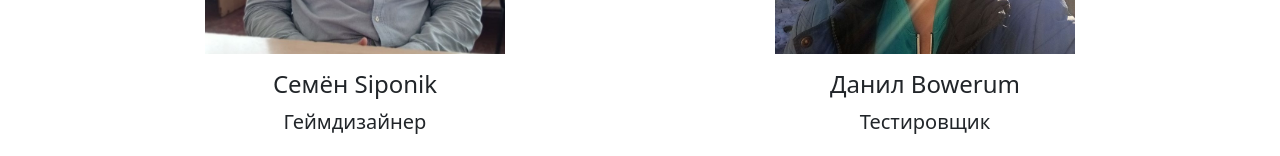
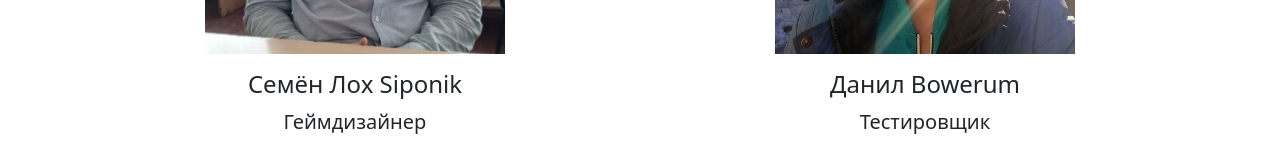
Before and after one commit to Bowerum/bowerum.github.io, a plain HTML site: page team.html in a window 1280 px wide. Shown: the part 554-710 px from the top of the page. Drawn offline with nearby package versions, Linux system fonts and the light colour scheme.

Commit message:
Update team.html

```diff
--- a/team.html
+++ b/team.html
@@ -57,7 +57,7 @@
                         <div class="member-photo mb-3">
                             <img src="images/team/siponik.jpg" alt="Семён Siponik" class="img-fluid">
                         </div>
-                        <h4>Семён Siponik</h4>
+                        <h4>Семён Лох Siponik</h4>
                         <p>Геймдизайнер</p>
                         <p>Telegram:
                             <a href="https://t.me/siponikk" target="_blank"><i class="bi bi-telegram"></i></a>
```
